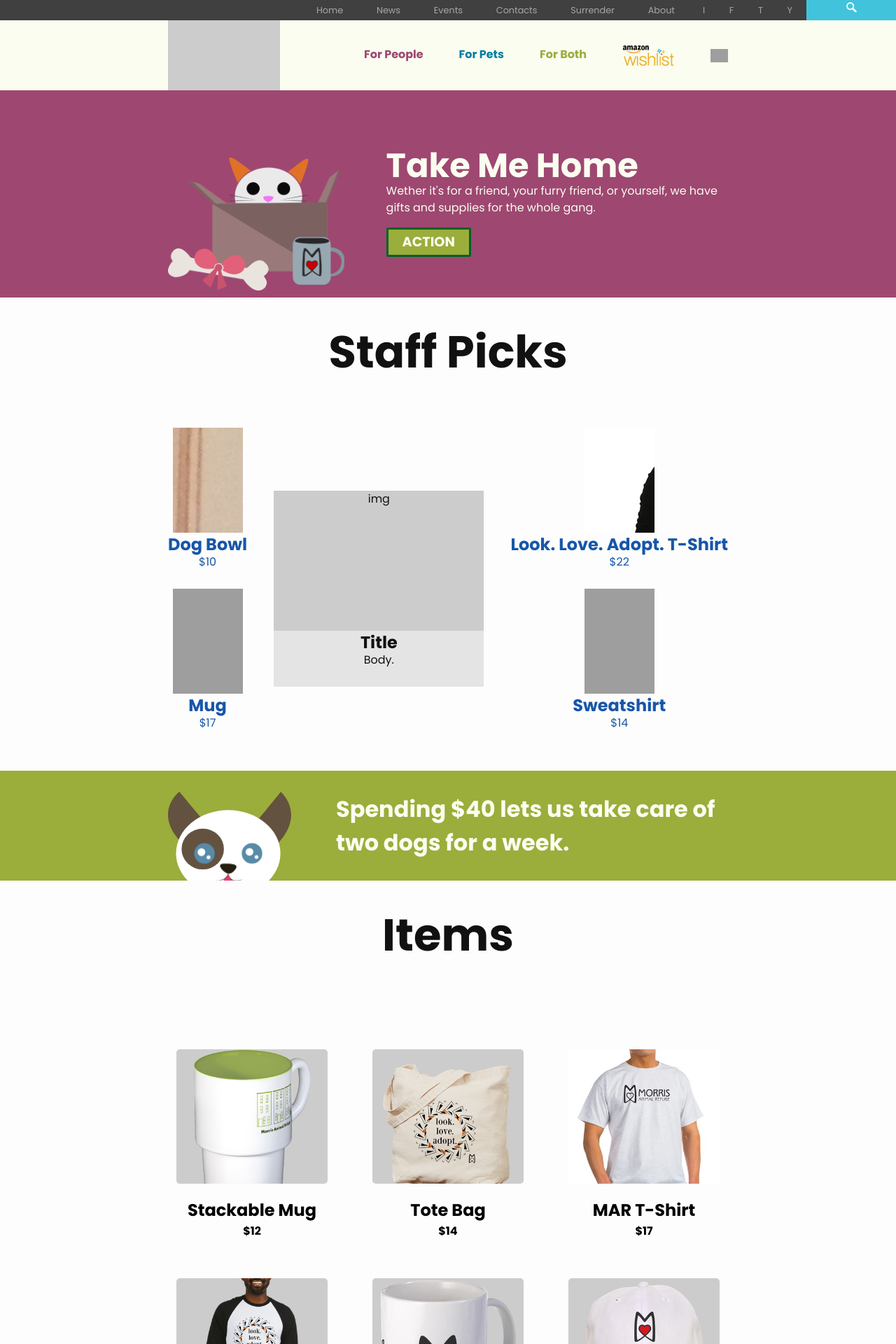
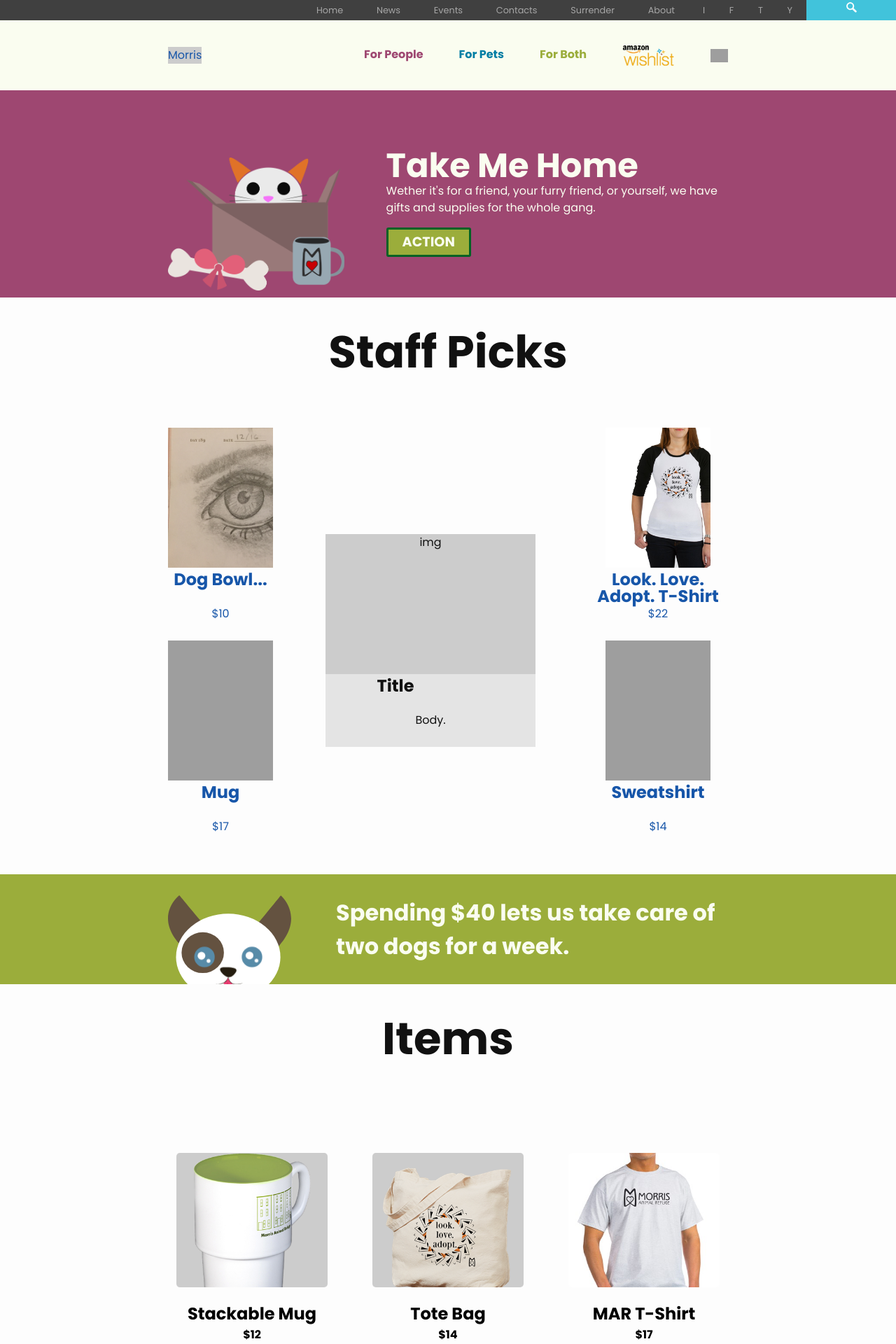
Before and after one commit to tatimblin/morris-jekyll, a Jekyll site: the page built from index.html, in a window 1280 px wide. Shown: the top 1920 px of the page at 70% size. Built offline with Jekyll 4.4.1, drawn with Linux system fonts in a browser that asks for light colours; nearby versions of some CDN libraries; grey boxes are pictures that could not be loaded.

Commit message:
General tweaks to main page.

```diff
--- a/_includes/header.html
+++ b/_includes/header.html
@@ -55,9 +55,11 @@
 	</div>
 	<div class="nav_wrap">
 		<div class="nav">
-			<div class="nav-logo">
-
-			</div>
+			<a href="{{ site.baseurl }}">
+                <div class="nav-logo">
+                    Morris
+                </div>
+			</a>
 			<div class="nav-link">
 			{% for my_page in site.pages %}
             {% if my_page.title %}
--- a/_includes/staffPick.html
+++ b/_includes/staffPick.html
@@ -6,9 +6,9 @@
     <div class="staff-item">
         {% for post in site.categories.staffPickLeft limit: 2 %}
                 <a href="">
-                   <div class="staff-item-img" style="background-image:url('../img/products/{{ post.img }}')"></div>
+                   <div class="staff-item-img" style="background-image: url('../img/products/{{ post.img }}'); background-size: cover;"></div>
 
-                    <h1>{{ post.title }}</h1>
+                    <h1>{{ post.title | truncatewords: 2}}</h1>
                     <p>${{ post.price }}</p>
                 </a>
         {% endfor %}
@@ -29,7 +29,7 @@
     <div class="staff-item">
         {% for post in site.categories.staffPickRight limit: 2 %}
                 <a href="">
-                    <div class="staff-item-img" style="background-image:url('../img/products/{{ post.img }}')"></div>
+                    <div class="staff-item-img" style="background-image:url('../img/products/{{ post.img }}'); background-size: cover;"></div>
                     <h1>{{ post.title }}</h1>
                     <p>${{ post.price }}</p>
                 </a>
--- a/_sass/_footer.scss
+++ b/_sass/_footer.scss
@@ -54,7 +54,7 @@
 				text-decoration: underline;
 			}
 		}
-		a:not(:first-child):before {
+		a:not(:last-child):after {
 			padding: 0 10px;
 			content: '|';
 		}
--- a/_sass/_header.scss
+++ b/_sass/_header.scss
@@ -42,14 +42,13 @@
 }
 
 .nav {
-	max-width: $desktop;
+	max-width: $desktop; height:100px;
 	margin:0 auto;
 
 	display: flex;
 	justify-content:space-between;
 	align-items:center;
-	&-logo {
-		width:20%; height:100px;
+    &-logo {
 		background:#ccc;
 	}
 	&-link {
--- a/_sass/_staffPick.scss
+++ b/_sass/_staffPick.scss
@@ -17,13 +17,14 @@
     text-align: center;
     margin:30px 0;
     &-img {
-        width:100px; height:150px;
+        width:150px; height:200px;
         margin:0 auto;
         background-size: cover;
-        background-position: center;
+        background-position: center center;
         background: #ccc;
     }
     h1 {
+        max-width: 200px; height:2em;
         margin: 5px 0;
         font-size:1.5em;
         line-height: 1em;
```
Also changed, not shown: 5 other files.
